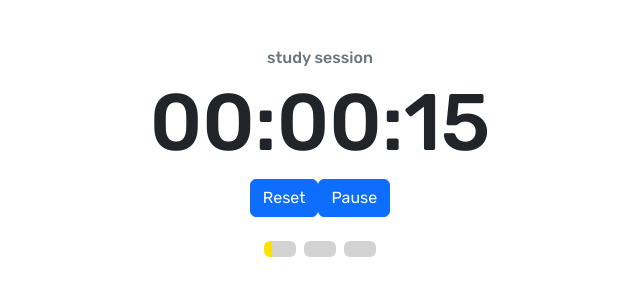
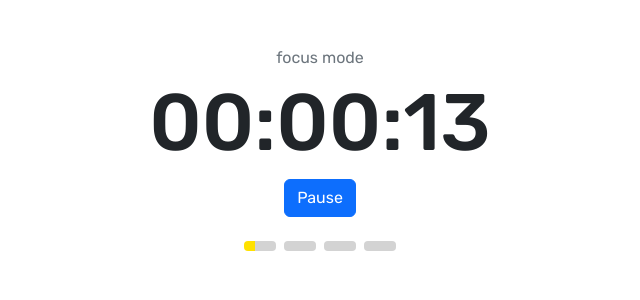
Before and after one commit to sunnyxtian/timer-app, a React (Create React App) app in the folder timer-app-react/: page / in a window 1280 px wide. Shown: the top 300 px of the page, without its empty margins (320-960 px from the left). Built offline with nearby package versions, Linux system fonts and the light colour scheme.

Commit message:
small styling changes - now displays correct mode (break or focus) - refined interval indicator size

```diff
--- a/timer-app-react/src/App.js
+++ b/timer-app-react/src/App.js
@@ -22,7 +22,7 @@ function App() {
   // and then pass the callback setter function as a prop to the Timer component
   // this will allow the Timer component to increment the current interval number
   const [currInterval, setCurrInterval] = useState(0);
-  const [totalIntervals, setTotalIntervals] = useState(3);
+  const [totalIntervals, setTotalIntervals] = useState(4);
 
   // DONE 2. have the break and focus durations as a state variable
   // pass the setter function to the settings component to let the user edit
--- a/timer-app-react/src/components/IntervalIndicator.js
+++ b/timer-app-react/src/components/IntervalIndicator.js
@@ -16,10 +16,10 @@ function IntervalIndicator(props) {
       {intervalsArray.map((_, index) => (
         <div
           key={index}
-          className={`rounded mx-1 ${index + 1 < currInterval ? "background-color-completed" : "background-color-not-completed"} ${index + 1 === currInterval && props.isFocusState ? "background-color-in-progress" : ""} ${!isFocusState && index + 1 === currInterval ? "background-color-break" : ""}`}
+          className={`rounded-1 mx-1 ${index + 1 < currInterval ? "background-color-completed" : "background-color-not-completed"} ${index + 1 === currInterval && props.isFocusState ? "background-color-in-progress" : ""} ${!isFocusState && index + 1 === currInterval ? "background-color-break" : ""}`}
           style={{
             width: "2rem",
-            height: "1rem",
+            height: "0.6rem",
             '--remaining-time': remainingTime, // custom CSS variables
             '--total-mins': totalMins
           }}
@@ -31,9 +31,6 @@ function IntervalIndicator(props) {
 }
 
 export default IntervalIndicator;
-
-
-
 
 /**
  * This componets represents all the focus states of our pomodoro timer. It will display the
@@ -62,4 +59,5 @@ export default IntervalIndicator;
  *
  * My next step is to determine if we only want this featue for focus state or switch the color to
  * orange or red or something for the break state. (Talk to sunny)(TODO)
+ * - Sunny: THe interval indicator is only for focus states
  */
--- a/timer-app-react/src/components/Timer.js
+++ b/timer-app-react/src/components/Timer.js
@@ -7,7 +7,10 @@ import '../componentsCSS/Timer.css';
 const Timer = (props) => {
 
     // Define the initial duration in seconds
-    const INITIAL_DURATION = props.isFocusState ? props.focusLengthMins * 60 : props.breakLengthMins * 60;
+    const INITIAL_DURATION = props.isFocusState ? props.focusLengthMins * 60 :
+        props.breakLengthMins * 60;
+
+    const focusOrBreakMode = props.isFocusState ? "focus" : "break";
 
     /**
      * Formats time from seconds to HH:MM:SS
@@ -137,9 +140,9 @@ const Timer = (props) => {
     return (
         <div>
             <div>
-                <h3 className="fs-6 text-secondary">study session</h3>
+                <h3 className="fs-6 text-secondary fw-normal">{focusOrBreakMode + " mode"}</h3>
                 <h1 className="display-1 fw-medium">{timer}</h1>
-                <Button onClick={onClickReset}>Reset</Button>
+                {/* <Button onClick={onClickReset}>Reset</Button> */}
                 {isPaused ? (
                     <Button onClick={onClickResume}>Resume</Button>
                 ) : (
```
